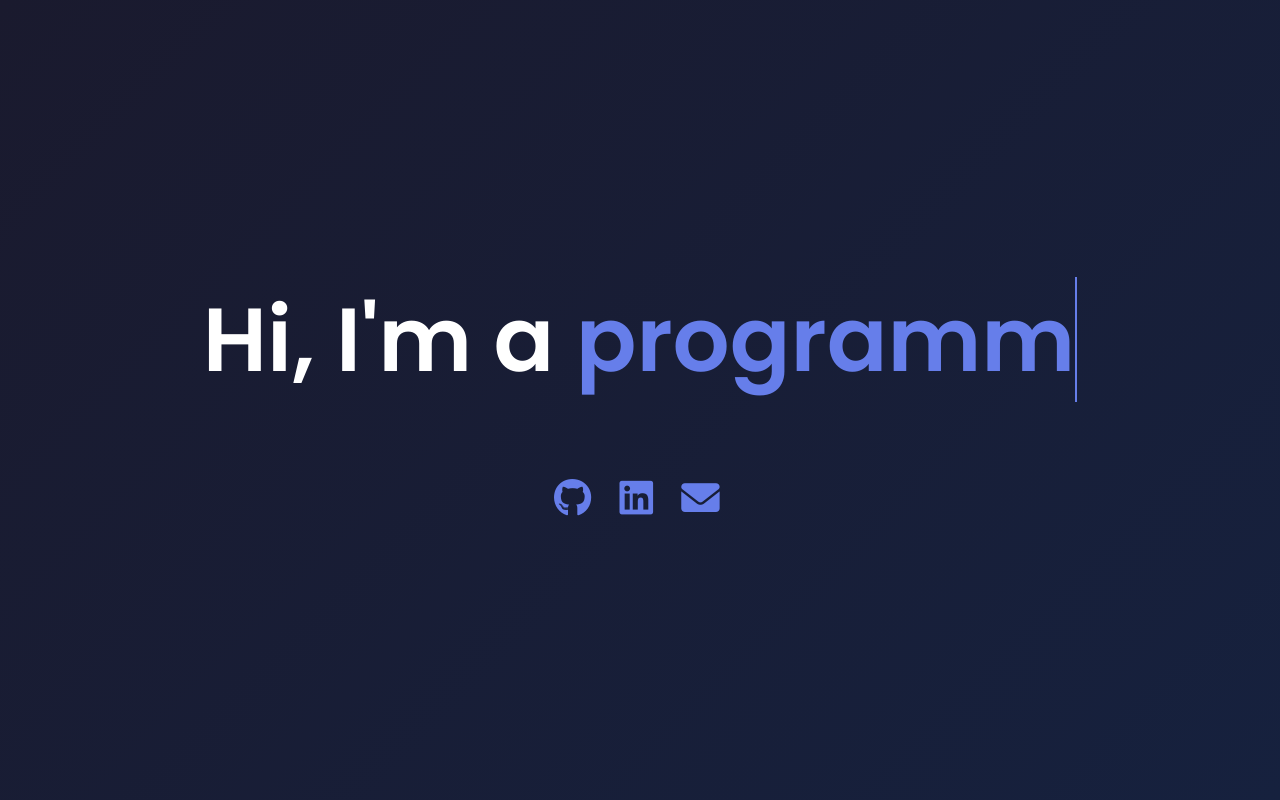
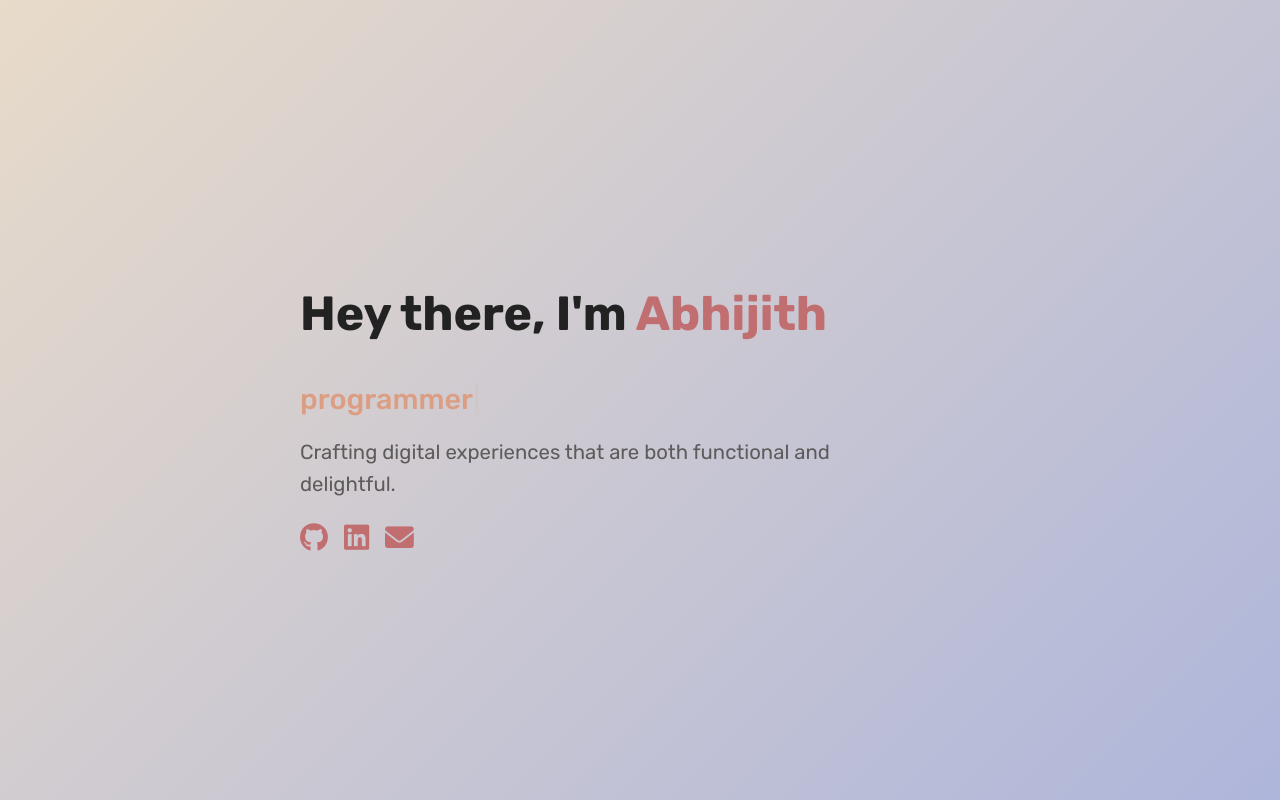
Before and after one commit to absundr/portfolio, a website built with Vite: page index.html in a window 1280 px wide. Built offline with nearby package versions, Linux system fonts and the light colour scheme.

Commit message:
layout changes

```diff
--- a/index.html
+++ b/index.html
@@ -2,25 +2,25 @@
 <html lang="en">
   <head>
     <meta charset="UTF-8" />
+    <link rel="shortcut icon" href="favicon.ico" />
     <meta name="viewport" content="width=device-width, initial-scale=1.0" />
-    <title>Abhijith Sunder</title>
-    <link rel="shortcut icon" href="favicon.ico" />
     <link
-      href="https://fonts.googleapis.com/css2?family=Poppins:wght@300;400;600&display=swap"
+      href="https://fonts.googleapis.com/css2?family=Rubik:wght@400;500;700&display=swap"
       rel="stylesheet"
     />
     <link
       rel="stylesheet"
       href="https://cdnjs.cloudflare.com/ajax/libs/font-awesome/6.0.0-beta3/css/all.min.css"
     />
-    <link rel="stylesheet" href="style.css" />
+    <title>Abhijith Sunder</title>
   </head>
   <body>
-    <div class="content">
-      <h1>Hi, I'm a <span class="typing" id="typing"></span></h1>
+    <div class="container">
+      <section class="page">
+        <h1 class="title">Hey there, I'm <span class="name">Abhijith</span></h1>
+        <span id="typing" class="typing"></span>
         <p class="bio">
-        Passionate software engineer crafting scalable solutions and tackling
-        complex problems one line of code at a time.
+          Crafting digital experiences that are both functional and delightful.
         </p>
         <div class="links">
           <a href="https://github.com/absundr" target="_blank">
@@ -34,8 +34,8 @@
             <i class="fas fa-envelope"></i>
           </a>
         </div>
+      </section>
     </div>
-
-    <script src="script.js"></script>
+    <script type="module" src="/src/main.js"></script>
   </body>
 </html>
--- /dev/null
+++ b/src/main.js
@@ -0,0 +1,2 @@
+import "./style.css";
+import "./typingEffect";
--- /dev/null
+++ b/src/style.css
@@ -0,0 +1,88 @@
+:root {
+  font-synthesis: none;
+  text-rendering: optimizeLegibility;
+  -webkit-font-smoothing: antialiased;
+  -moz-osx-font-smoothing: grayscale;
+
+  --primary: #c16e70;
+  --secondary: #dc9e82;
+  --tertiary: #f2f3d9;
+  --text-primary: #222;
+  --text-muted: #5e5b5b;
+  --bg-primary: hsl(34, 40%, 85%);
+}
+
+body {
+  margin: 0;
+  font-family: "Rubik", sans-serif;
+  height: 100vh;
+  width: 100vw;
+  background: linear-gradient(135deg, var(--bg-primary), hsl(230, 38%, 77%));
+  color: var(--text-primary);
+}
+
+.container {
+  height: 100vh;
+  overflow-y: auto;
+  display: flex;
+  justify-content: center;
+}
+
+.page {
+  display: flex;
+  flex: 1;
+  height: 100%;
+  justify-content: center;
+  max-width: 680px;
+  flex-direction: column;
+  padding-inline: 2rem;
+}
+
+.title {
+  font-size: 3rem;
+}
+
+.name {
+  color: var(--primary);
+}
+
+.typing {
+  font-size: 1.8rem;
+  font-weight: 500;
+  color: var(--secondary);
+}
+
+.typing::after {
+  content: "|";
+  animation: blink 0.6s infinite;
+}
+
+.links {
+  display: flex;
+  font-size: 1.8rem;
+  justify-content: flex-start;
+}
+
+.links a {
+  border-radius: 50%;
+  padding-right: 1rem;
+  color: var(--primary);
+}
+
+.links a :hover {
+  color: var(--secondary);
+  transition: background 0.2s, color 0.2s ease-in;
+}
+
+.bio {
+  font-size: 1.27rem;
+  line-height: 2rem;
+  color: var(--text-muted);
+  max-width: 540px;
+}
+
+@keyframes blink {
+  50% {
+    opacity: 0;
+  }
+}
--- a/script.js
+++ b/src/typingEffect.js
@@ -1,17 +1,11 @@
 const typingElement = document.getElementById("typing");
 
 // List of titles to display
-const titles = [
-  "software engineer",
-  "developer",
-  "programmer",
-  "problem solver",
-  "tech enthusiast",
-];
+const titles = ["software engineer", "programmer", "developer"];
 
-let charIndex = 0; // Tracks the current character being typed
-let wordIndex = 0; // Tracks the current word being displayed
-let isDeleting = false; // Whether the text is being deleted
+let charIndex = 0;
+let wordIndex = 0;
+let isDeleting = false;
 
 function typeEffect() {
   const currentWord = titles[wordIndex];
@@ -22,15 +16,14 @@ function typeEffect() {
   typingElement.textContent = displayText;
 
   if (!isDeleting && charIndex === currentWord.length) {
-    setTimeout(() => (isDeleting = true), 1000); // Pause before deleting
+    setTimeout(() => (isDeleting = true), 1000);
   } else if (isDeleting && charIndex === 0) {
     isDeleting = false;
-    wordIndex = (wordIndex + 1) % titles.length; // Move to the next word
+    wordIndex = (wordIndex + 1) % titles.length;
   }
 
   const typingSpeed = isDeleting ? 50 : 100;
   setTimeout(typeEffect, typingSpeed);
 }
 
-// Start the typing effect
 typeEffect();
--- a/style.css
+++ /dev/null
@@ -1,78 +0,0 @@
-/* General styles */
-body {
-  margin: 0;
-  font-family: "Poppins", sans-serif;
-  display: flex;
-  justify-content: center;
-  align-items: center;
-  height: 100vh;
-  background: linear-gradient(135deg, #1a1a2e, #16213e);
-  color: #fff;
-  overflow: hidden;
-}
-
-/* Centered content */
-.content {
-  text-align: center;
-  animation: fadeIn 2s ease-in-out;
-}
-
-h1 {
-  font-size: 5.6rem;
-  margin: 0 0 1.5rem;
-}
-
-.typing {
-  color: #667eea;
-  font-weight: 600;
-  border-right: 2px solid #667eea;
-  animation: blink 0.6s infinite;
-}
-
-.bio {
-  font-size: 1.2rem;
-  color: #a3a3ff; /* Soft purple to make it stand out */
-  margin: 1rem 0 2rem;
-  font-style: italic;
-  display: none;
-}
-
-/* Links styling */
-.links a {
-  text-decoration: none;
-  color: #667eea;
-  font-size: 2.4rem;
-  margin: 0 0.4rem;
-  font-weight: 600;
-}
-
-.links a i {
-  margin-right: 0.4rem;
-}
-
-.links {
-  padding-top: 2.4rem;
-}
-
-/* Blink animation for typing effect cursor */
-@keyframes blink {
-  0%,
-  100% {
-    border-color: transparent;
-  }
-  50% {
-    border-color: #667eea;
-  }
-}
-
-/* Fade-in animation for the content */
-@keyframes fadeIn {
-  from {
-    opacity: 0;
-    transform: translateY(24px);
-  }
-  to {
-    opacity: 1;
-    transform: translateY(0);
-  }
-}
```
Also changed, not shown: package.json (added, +15 -0 lines), .github/workflows/deploy.yml, public/favicon.ico (renamed from favicon.ico), 2 other files. Lines whose indentation alone changed are shown as unchanged.
